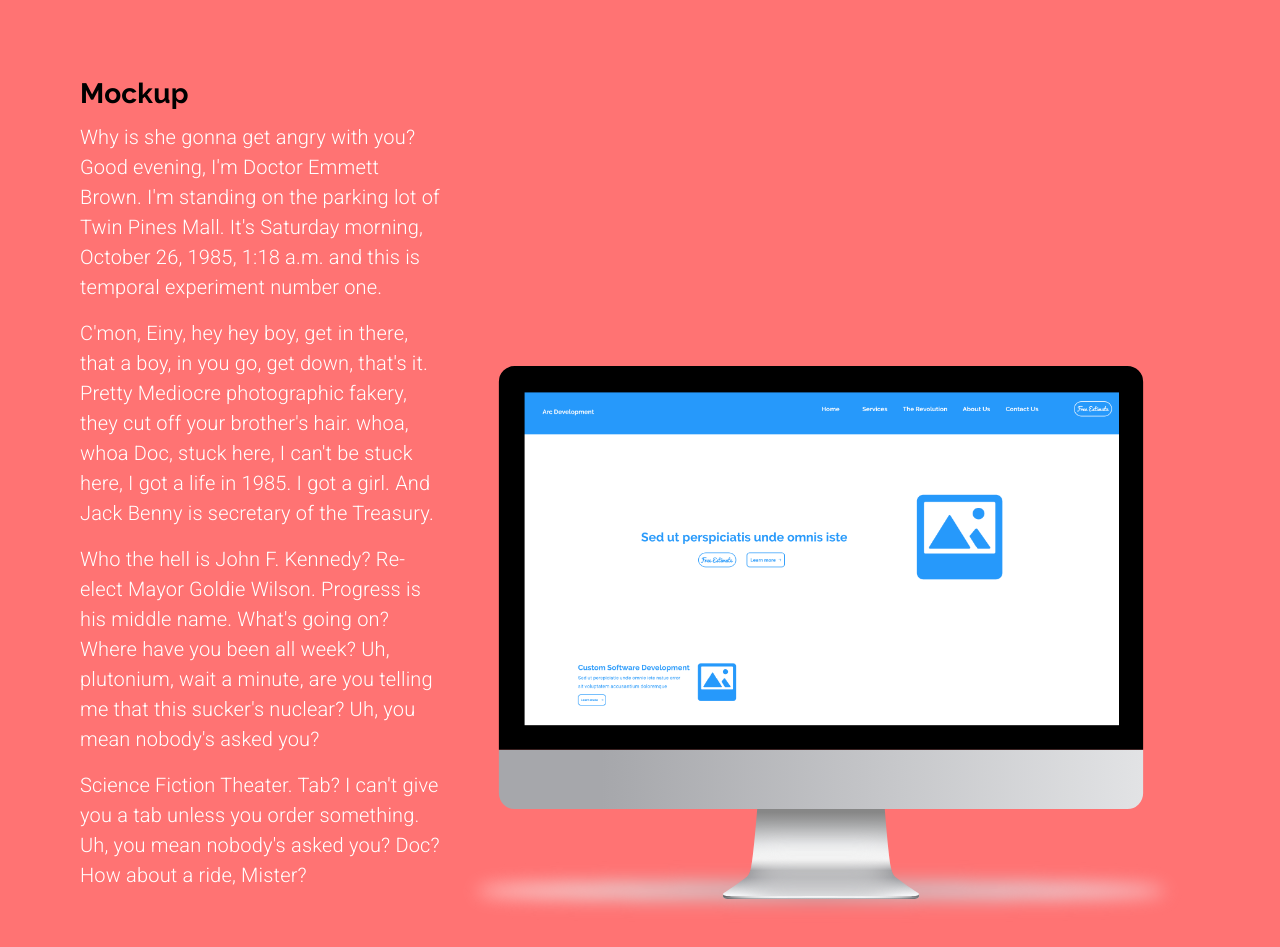
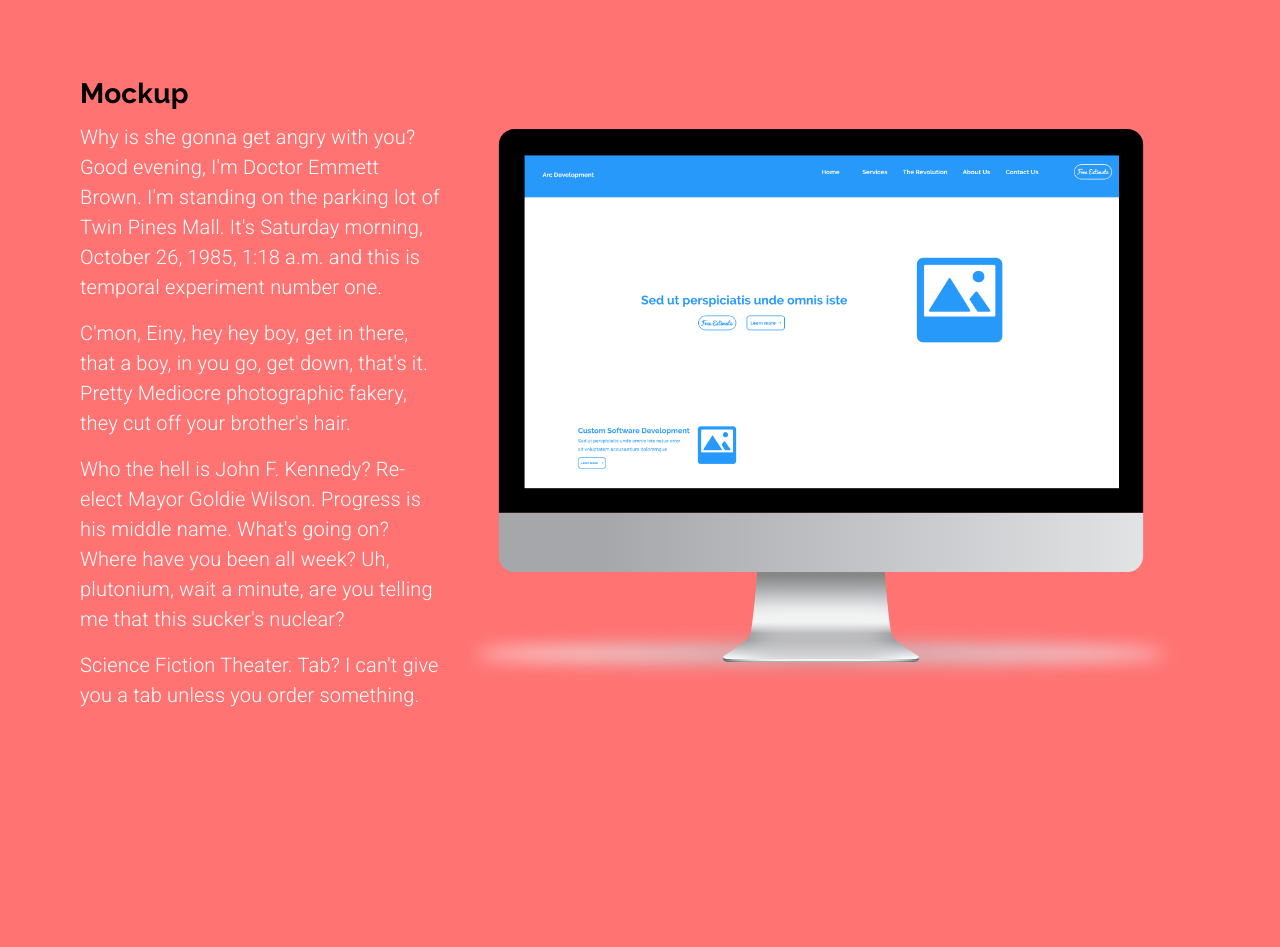
Before and after one commit to onTheDL/das-nextJS, a Next.js app: page /revolution in a window 1280 px wide. Shown: the part 2920-3867 px from the top of the page. Built offline with nearby package versions, Linux system fonts and the light colour scheme.

Commit message:
Update colour scheme, layout, typography

```diff
--- a/package.json
+++ b/package.json
@@ -16,6 +16,7 @@
     "prop-types": "latest",
     "react": "latest",
     "react-dom": "latest",
+    "react-lazy-load-image-component": "^1.5.1",
     "react-lottie": "^1.2.3"
   },
   "scripts": {
--- a/pages/customsoftware.js
+++ b/pages/customsoftware.js
@@ -55,7 +55,7 @@ export default function CustomSoftware({ setValue, setSelectedIndex }) {
 
   const scaleOptions = {
     loop: true,
-    autoplay: false,
+    autoplay: true,
     animationData: scaleAnimation,
     rendererSettings: {
       preserveAspectRatio: "xMidYMid slice",
@@ -64,7 +64,7 @@ export default function CustomSoftware({ setValue, setSelectedIndex }) {
 
   const automationOptions = {
     loop: true,
-    autoplay: false,
+    autoplay: true,
     animationData: automationAnimation,
     rendererSettings: {
       preserveAspectRatio: "xMidYMid slice",
@@ -73,7 +73,7 @@ export default function CustomSoftware({ setValue, setSelectedIndex }) {
 
   const uxOptions = {
     loop: true,
-    autoplay: false,
+    autoplay: true,
     animationData: uxAnimation,
     rendererSettings: {
       preserveAspectRatio: "xMidYMid slice",
--- a/pages/revolution.js
+++ b/pages/revolution.js
@@ -1,14 +1,10 @@
 import React from "react";
-import Head from "next/head"
-import Lottie from "react-lottie";
+import Head from "next/head";
 import CallToAction from "../src/ui/CallToAction";
+import { LazyLoadImage } from "react-lazy-load-image-component";
 
 import { makeStyles, useTheme } from "@material-ui/core/styles";
-import {
-  Grid,
-  Typography,
-  useMediaQuery,
-} from "@material-ui/core";
+import { Grid, Typography, useMediaQuery } from "@material-ui/core";
 
 import technologyAnimation from "../src/animations/technologyAnimation/data.json";
 
@@ -59,7 +55,7 @@ export default function Revolution({ setValue, setSelectedIndex }) {
   return (
     <Grid container direction="column">
       <Head>
-        <title key='title'>
+        <title key="title">
           The Revolution - Cutting-Edge Software | Arc Development
         </title>
         <meta
@@ -67,12 +63,9 @@ export default function Revolution({ setValue, setSelectedIndex }) {
           key="description"
           content="Visionary insights, coupled with cutting-edge technology, is a recipe for revolution. Get a free online estimate instantly!"
         />
-
       </Head>
       <Grid item className={classes.rowContainer} style={{ marginTop: "2em" }}>
-        <Typography variant="h2">
-          The Revolution
-        </Typography>
+        <Typography variant="h2">The Revolution</Typography>
       </Grid>
 
       {/*-----VISION WITH BINOCULARS SECTION-----*/}
@@ -87,11 +80,17 @@ export default function Revolution({ setValue, setSelectedIndex }) {
           <img
             src={vision}
             alt="mountain through binoculars"
-            style={{ maxWidth: "40em", marginRight: "1em"}}
+            style={{ maxWidth: "40em", marginRight: "1em" }}
           />
         </Grid>
 
-        <Grid item container direction="column" lg style={{ maxWidth: "40em", marginRight: "5em" }}>
+        <Grid
+          item
+          container
+          direction="column"
+          lg
+          style={{ maxWidth: "40em", marginRight: "5em" }}
+        >
           <Grid item>
             <Typography variant="h4" gutterBottom>
               Vision
@@ -142,7 +141,7 @@ export default function Revolution({ setValue, setSelectedIndex }) {
         direction="row"
         alignItems="center"
         className={classes.rowContainer}
-        style={{marginBottom: "5em", marginTop: "4em"}}
+        style={{ marginBottom: "5em", marginTop: "4em" }}
       >
         <Grid item container direction="column" lg style={{ maxWidth: "40em" }}>
           <Grid item>
@@ -256,7 +255,7 @@ export default function Revolution({ setValue, setSelectedIndex }) {
         </Grid>
 
         {/*---Consultation Img---*/}
-        <Grid item lg style={{ alignSelf: "center" }}>
+        <Grid item lg style={{ alignSelf: "flex-start", marginTop: "14em" }}>
           <img src={consultation} alt="handshake" />
         </Grid>
       </Grid>
@@ -298,9 +297,7 @@ export default function Revolution({ setValue, setSelectedIndex }) {
             >
               C'mon, Einy, hey hey boy, get in there, that a boy, in you go, get
               down, that's it. Pretty Mediocre photographic fakery, they cut off
-              your brother's hair. whoa, whoa Doc, stuck here, I can't be stuck
-              here, I got a life in 1985. I got a girl. And Jack Benny is
-              secretary of the Treasury.
+              your brother's hair.
             </Typography>
             <Typography
               variant="body1"
@@ -310,7 +307,7 @@ export default function Revolution({ setValue, setSelectedIndex }) {
               Who the hell is John F. Kennedy? Re-elect Mayor Goldie Wilson.
               Progress is his middle name. What's going on? Where have you been
               all week? Uh, plutonium, wait a minute, are you telling me that
-              this sucker's nuclear? Uh, you mean nobody's asked you?
+              this sucker's nuclear?
             </Typography>
             <Typography
               variant="body1"
@@ -318,14 +315,13 @@ export default function Revolution({ setValue, setSelectedIndex }) {
               paragraph
             >
               Science Fiction Theater. Tab? I can't give you a tab unless you
-              order something. Uh, you mean nobody's asked you? Doc? How about a
-              ride, Mister?
+              order something.
             </Typography>
           </Grid>
         </Grid>
 
         {/*---Mockup Img---*/}
-        <Grid item lg style={{ alignSelf: "center" }}>
+        <Grid item lg style={{ alignSelf: "flex-start", marginTop: "12em" }}>
           <img src={mockup} alt="website design outline" />
         </Grid>
       </Grid>
@@ -368,8 +364,7 @@ export default function Revolution({ setValue, setSelectedIndex }) {
               C'mon, Einy, hey hey boy, get in there, that a boy, in you go, get
               down, that's it. Pretty Mediocre photographic fakery, they cut off
               your brother's hair. whoa, whoa Doc, stuck here, I can't be stuck
-              here, I got a life in 1985. I got a girl. And Jack Benny is
-              secretary of the Treasury.
+              here, I got a life in 1985.
             </Typography>
             <Typography
               variant="body1"
@@ -378,8 +373,7 @@ export default function Revolution({ setValue, setSelectedIndex }) {
             >
               Who the hell is John F. Kennedy? Re-elect Mayor Goldie Wilson.
               Progress is his middle name. What's going on? Where have you been
-              all week? Uh, plutonium, wait a minute, are you telling me that
-              this sucker's nuclear? Uh, you mean nobody's asked you?
+              all week?
             </Typography>
             <Typography
               variant="body1"
@@ -394,7 +388,7 @@ export default function Revolution({ setValue, setSelectedIndex }) {
         </Grid>
 
         {/*---Review Img---*/}
-        <Grid item lg style={{ alignSelf: "center" }}>
+        <Grid item lg style={{ alignSelf: "flex-start", marginTop: "12em" }}>
           <img src={review} alt="magnifying glass" />
         </Grid>
       </Grid>
@@ -463,7 +457,14 @@ export default function Revolution({ setValue, setSelectedIndex }) {
         </Grid>
 
         {/*---Design Img---*/}
-        <Grid item lg style={{ alignSelf: "center" }}>
+        <Grid
+          item
+          lg
+          style={{
+            alignSelf: "flex-start",
+            marginTop: matchesMD ? null : "12em",
+          }}
+        >
           <img src={design} alt="paintbrush with stroke" />
         </Grid>
       </Grid>
@@ -682,7 +683,6 @@ export default function Revolution({ setValue, setSelectedIndex }) {
   );
 }
 
-
 // {/*---Iterate Block---*/}
 // <Grid
 // item
--- a/src/ui/Footer.js
+++ b/src/ui/Footer.js
@@ -1,6 +1,10 @@
 import React from "react";
 import Link from "../Link";
 import { makeStyles, Grid, Hidden } from "@material-ui/core";
+import {
+  LazyLoadImage,
+  LazyLoadComponent,
+} from "react-lazy-load-image-component";
 
 const useStyles = makeStyles((theme) => ({
   footer: {
@@ -30,16 +34,17 @@ const useStyles = makeStyles((theme) => ({
     margin: "3em",
   },
   icon: {
-    height: "4em",
-    width: "4em",
+    height: "3em",
+    width: "3em",
     [theme.breakpoints.down("xs")]: {
-      height: "2.5em",
-      width: "2.5em",
+      height: "2.2em",
+      width: "2.2em",
     },
   },
   socialContainer: {
     position: "absolute",
     marginTop: "10em",
+    marginRight: "1.5em",
     [theme.breakpoints.down("md")]: {
       marginTop: "4em",
     },
@@ -59,6 +64,7 @@ export default function Footer({
 }) {
   const classes = useStyles();
   return (
+    <LazyLoadComponent>
     <footer className={classes.footer}>
       <Hidden mdDown>
         <Grid container justify="center" className={classes.mainContainer}>
@@ -266,5 +272,6 @@ export default function Footer({
         </Grid>
       </Grid>
     </footer>
+    </LazyLoadComponent>
   );
 }
```
Also changed, not shown: pages/estimate.js (+11 -9 lines), pages/index.js (+40 -17 lines), pages/mobileapps.js (+10 -9 lines), 1 other file (tests, documents, lock files or other folders).
